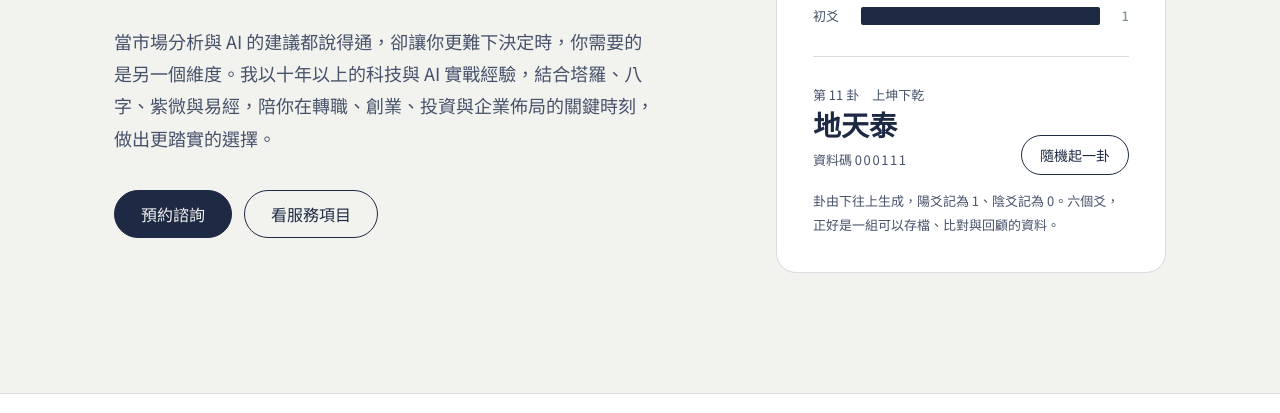
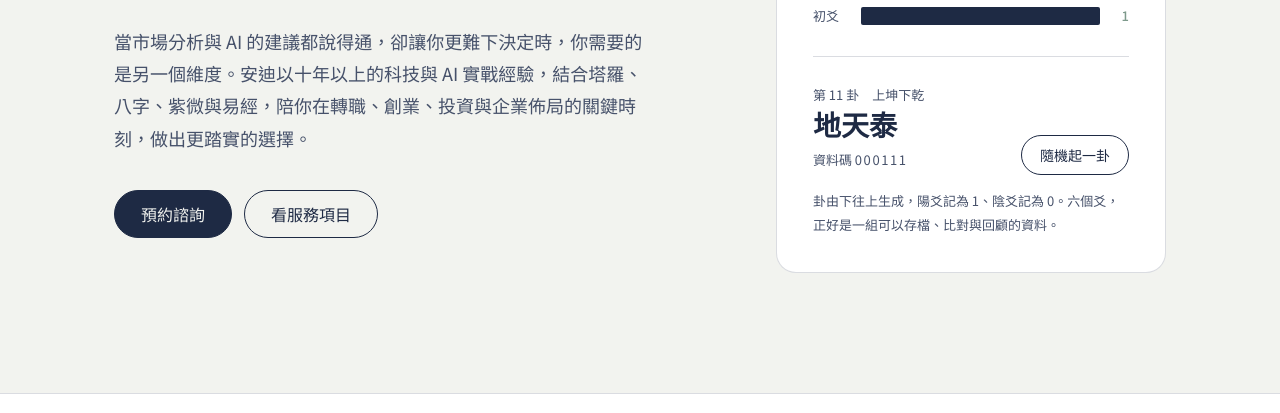
Before and after one commit to nycweb3/mobowork, a plain HTML site: page index.html in a window 1280 px wide. Shown: the part 387-800 px from the top of the page. Drawn offline with Linux system fonts and the light colour scheme.

Commit message:
Refer to 安迪 in third person in hero intro
Co-Authored-By: Claude Opus 5.5 <noreply@anthropic.com>

```diff
--- a/index.html
+++ b/index.html
@@ -333,7 +333,7 @@
       <div>
         <p class="hero-role">安迪老師｜技術命理顧問</p>
         <h1 id="hero-title"><span>數據告訴你怎麼做，</span><span>命理幫你看時機。</span></h1>
-        <p class="hero-lede">當市場分析與 AI 的建議都說得通，卻讓你更難下決定時，你需要的是另一個維度。我以十年以上的科技與 AI 實戰經驗，結合塔羅、八字、紫微與易經，陪你在轉職、創業、投資與企業佈局的關鍵時刻，做出更踏實的選擇。</p>
+        <p class="hero-lede">當市場分析與 AI 的建議都說得通，卻讓你更難下決定時，你需要的是另一個維度。安迪以十年以上的科技與 AI 實戰經驗，結合塔羅、八字、紫微與易經，陪你在轉職、創業、投資與企業佈局的關鍵時刻，做出更踏實的選擇。</p>
         <div class="hero-actions">
           <a class="btn btn-solid" href="#contact" data-book>預約諮詢</a>
           <a class="btn btn-ghost" href="#services">看服務項目</a>
```
